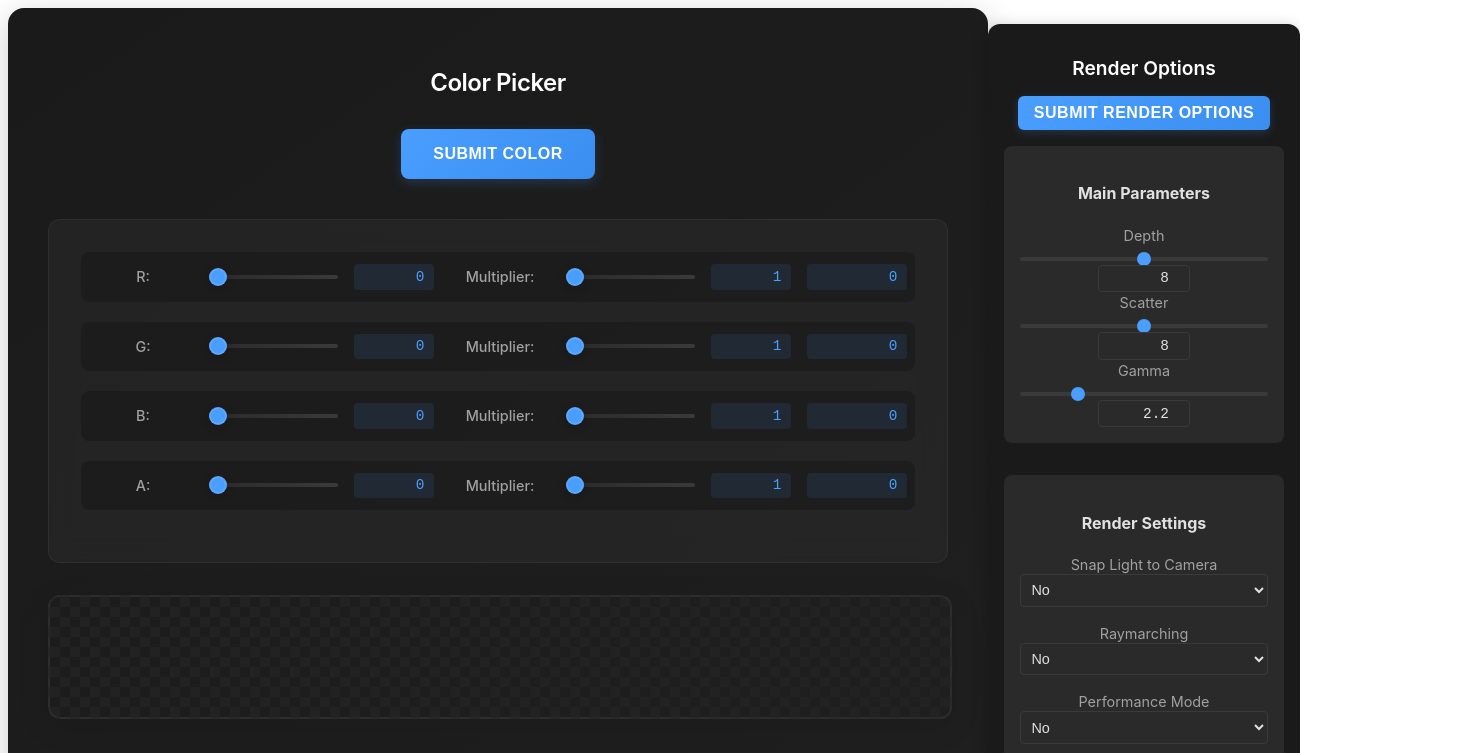
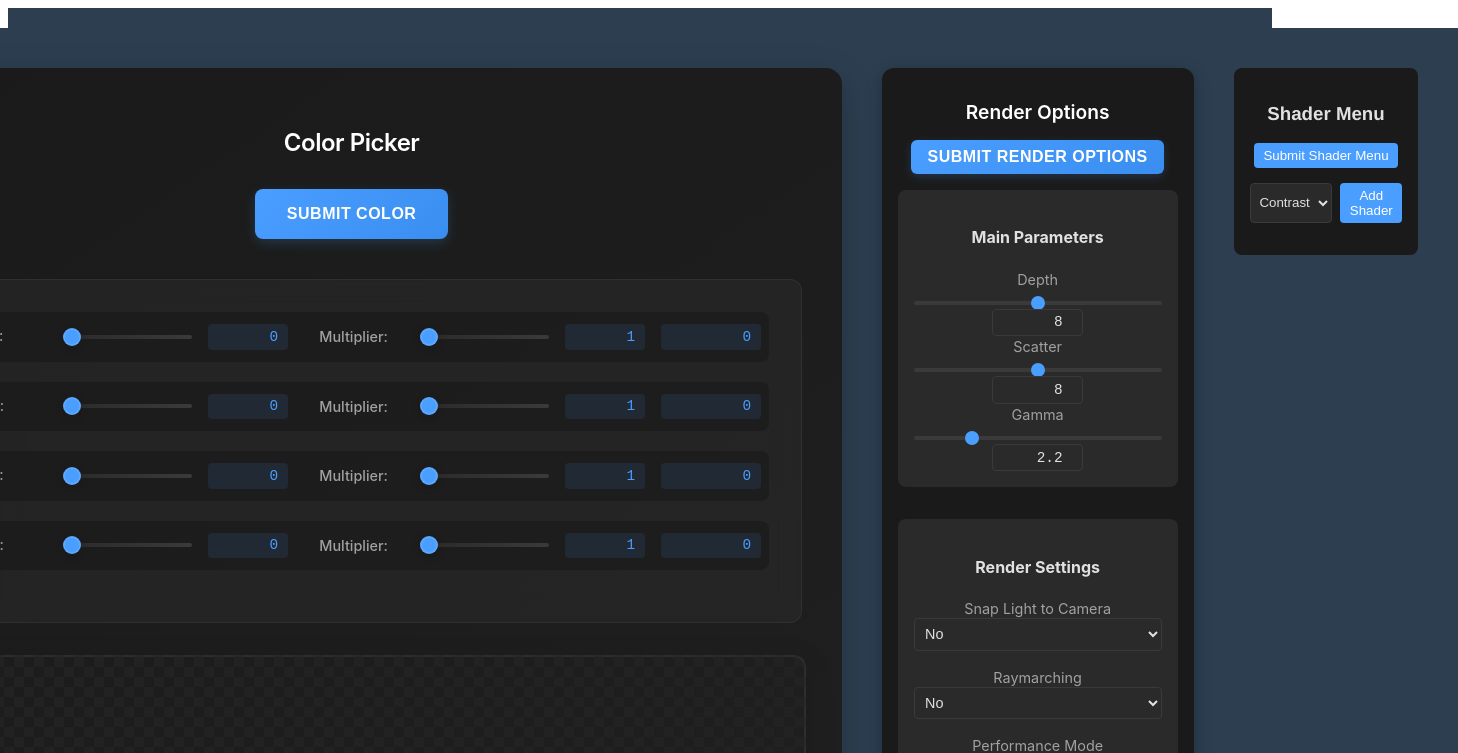
Before and after one commit to DarkBenky/go-draw-frontend, a Vue app: page / in a window 1280 px wide. Shown: the top 753 px of the page, 1458 px wide, since content can reach past the window. Built offline with nearby package versions, Linux system fonts and the light colour scheme.

Commit message:
Add ShaderMenu component and update App layout; enhance styling and error handling in RenderOptions

```diff
--- a/src/App.vue
+++ b/src/App.vue
@@ -1,7 +1,14 @@
 <template>
   <div id="app">
-    <ColorPicker />
-    <RenderOptions />
+    <div class="element">
+      <ColorPicker />
+    </div>
+    <div class="element">
+      <RenderOptions />
+    </div>
+    <div class="element">
+      <ShaderMenu />
+    </div>
   </div>
 </template>
 
@@ -9,12 +16,14 @@
 // import HelloWorld from './components/HelloWorld.vue'
 import ColorPicker from './components/ColorPicker.vue';
 import RenderOptions from './components/RenderOptions.vue';
+import ShaderMenu from './components/ShaderMenu.vue';
 
 export default {
   name: 'App',
   components: {
     ColorPicker,
-    RenderOptions
+    RenderOptions,
+    ShaderMenu
   }
 }
 </script>
@@ -27,7 +36,16 @@ export default {
   -moz-osx-font-smoothing: grayscale;
   text-align: center;
   color: #2c3e50;
- margin: 0;
- padding: 0;
+  flex-direction: row;
+  justify-content: center;
+  align-items: flex-start;
+ margin: 0px;
+ padding: 20px;
+ background: #2c3e50;
+}
+
+.element {
+  margin: 10px;
+  padding: 10px;
 }
 </style>
--- a/src/components/RenderOptions.vue
+++ b/src/components/RenderOptions.vue
@@ -118,6 +118,9 @@ export default {
                 .then(response => {
                     console.log(response.data)
                 })
+                .catch(error => {
+                    console.error(error)
+                })
         }
     }
 }
@@ -131,7 +134,6 @@ export default {
   color: #e1e1e1;
   padding: 1rem;
   max-width: 900px;
-  margin: 1rem auto;
   box-shadow: 0 4px 16px rgba(0, 0, 0, 0.25);
   font-family: 'Inter', system-ui, -apple-system, sans-serif;
 }
--- /dev/null
+++ b/src/components/ShaderMenu.vue
@@ -0,0 +1,312 @@
+<template>
+    <div class="shader-menu">
+        <h3>Shader Menu</h3>
+
+        <!-- Submit Button -->
+        <button @click="SubmitShaderMenu" class="btn">Submit Shader Menu</button>
+
+        <!-- Add Shader Dropdown -->
+        <div class="add-shader">
+            <select v-model="selectedType">
+                <option v-for="(_, type) in shaderTypes" :key="type" :value="type">
+                    {{ type.charAt(0).toUpperCase() + type.slice(1) }}
+                </option>
+            </select>
+            <button @click="addShader">Add Shader</button>
+        </div>
+
+        <!-- Shader List -->
+        <ul class="shader-list">
+            <li v-for="(shader, index) in shaders" :key="shader.id"
+                :class="{ selected: selectedShader?.id === shader.id }" @click="selectShader(shader)">
+                <div class="shader-item">
+                    <span class="shader-name">{{ shader.type }} #{{ shader.id }}</span>
+                    <div class="shader-controls">
+                        <button @click.stop="moveShaderUp(index)" :disabled="index === 0">
+                            ↑
+                        </button>
+                        <button @click.stop="moveShaderDown(index)" :disabled="index === shaders.length - 1">
+                            ↓
+                        </button>
+                        <button @click.stop="deleteShader(index)">×</button>
+                    </div>
+                </div>
+            </li>
+        </ul>
+
+        <!-- Edit Panel -->
+        <div v-if="selectedShader" class="shader-edit-panel">
+            <h4>Edit {{ selectedShader.type }}</h4>
+
+            <!-- Common Controls -->
+            <div class="control-group">
+                <label>Amount:</label>
+                <input type="range" v-model.number="selectedShader.amount" min="0" max="1" step="0.1" />
+                <span>{{ selectedShader.amount.toFixed(2) }}</span>
+            </div>
+
+            <div class="control-group">
+                <label>Multipass:</label>
+                <input type="number" v-model.number="selectedShader.multipass" min="1" max="10" />
+            </div>
+
+            <!-- Type Specific Controls -->
+            <template v-if="selectedShader.type === 'contrast'">
+                <div class="control-group">
+                    <label>Contrast:</label>
+                    <input type="range" v-model.number="selectedShader.Contrast" min="0" max="2" step="0.1" />
+                    <span>{{ selectedShader.Contrast.toFixed(2) }}</span>
+                </div>
+            </template>
+
+            <template v-if="selectedShader.type === 'tint'">
+                <div class="control-group">
+                    <label>Tint Color:</label>
+                    <input type="color" :value="rgbToHex(selectedShader.TintColor)" @input="updateTintColor($event)" />
+                </div>
+                <div class="control-group">
+                    <label>Tint Strength:</label>
+                    <input type="range" v-model.number="selectedShader.TintStrength" min="0" max="1" step="0.1" />
+                    <span>{{ selectedShader.TintStrength.toFixed(2) }}</span>
+                </div>
+            </template>
+
+            <template v-if="selectedShader.type === 'bloom'">
+                <div class="control-group">
+                    <label>Threshold:</label>
+                    <input type="range" v-model.number="selectedShader.BloomThreshold" min="0" max="1" step="0.01" />
+                    <span>{{ selectedShader.BloomThreshold.toFixed(2) }}</span>
+                </div>
+                <div class="control-group">
+                    <label>Intensity:</label>
+                    <input type="range" v-model.number="selectedShader.BloomIntensity" min="0" max="2" step="0.1" />
+                    <span>{{ selectedShader.BloomIntensity.toFixed(2) }}</span>
+                </div>
+            </template>
+
+            <template v-if="selectedShader.type === 'sharpen'">
+                <div class="control-group">
+                    <label>Sharpness:</label>
+                    <input type="range" v-model.number="selectedShader.Sharpness" min="0" max="2" step="0.1" />
+                    <span>{{ selectedShader.Sharpness.toFixed(2) }}</span>
+                </div>
+            </template>
+        </div>
+    </div>
+</template>
+
+<script>
+import axios from "axios";
+import { inject } from "vue";
+
+export default {
+    name: "ShaderMenu",
+    data() {
+        return {
+            shaderTypes: {
+                contrast: {
+                    Contrast: 1.0,
+                    amount: 0.1,
+                    multipass: 1,
+                },
+                tint: {
+                    TintColor: [1.0, 1.0, 1.0],
+                    TintStrength: 0.1,
+                    amount: 0.1,
+                    multipass: 1,
+                },
+                bloom: {
+                    BloomThreshold: 0.05,
+                    BloomIntensity: 1.1,
+                    amount: 0.1,
+                    multipass: 3,
+                },
+                sharpen: {
+                    Sharpness: 1.0,
+                    amount: 0.1,
+                    multipass: 1,
+                },
+            },
+            selectedType: "contrast",
+            shaders: [],
+            selectedShader: null,
+            nextId: 1,
+        };
+    },
+
+    setup() {
+        const apiAddress = inject("apiAddress");
+        return { apiAddress };
+    },
+
+    methods: {
+        addShader() {
+            const newShader = {
+                id: this.nextId++,
+                type: this.selectedType,
+                ...JSON.parse(JSON.stringify(this.shaderTypes[this.selectedType])),
+            };
+            this.shaders.push(newShader);
+            this.selectShader(newShader);
+        },
+        selectShader(shader) {
+            this.selectedShader = shader;
+        },
+        moveShaderUp(index) {
+            if (index > 0) {
+                this.shaders.splice(index - 1, 0, this.shaders.splice(index, 1)[0]);
+            }
+        },
+        moveShaderDown(index) {
+            if (index < this.shaders.length - 1) {
+                this.shaders.splice(index + 1, 0, this.shaders.splice(index, 1)[0]);
+            }
+        },
+        deleteShader(index) {
+            if (this.selectedShader === this.shaders[index]) {
+                this.selectedShader = null;
+            }
+            this.shaders.splice(index, 1);
+        },
+        rgbToHex(rgb) {
+            return (
+                "#" +
+                rgb
+                    .map((x) =>
+                        Math.round(x * 255)
+                            .toString(16)
+                            .padStart(2, "0")
+                    )
+                    .join("")
+            );
+        },
+        updateTintColor(event) {
+            const hex = event.target.value;
+            const r = parseInt(hex.slice(1, 3), 16) / 255;
+            const g = parseInt(hex.slice(3, 5), 16) / 255;
+            const b = parseInt(hex.slice(5, 7), 16) / 255;
+            this.selectedShader.TintColor = [r, g, b];
+        },
+        SubmitShaderMenu() {
+            console.log("Submitting shader menu...");
+            const shaderMenu = this.shaders.map((shader) => {
+                const { type, ...params } = shader;
+                // remove id from params
+                delete params.id;
+                return { type, params };
+            });
+            console.log(shaderMenu);
+            axios
+                .post(`${this.apiAddress}/shader-menu`, shaderMenu)
+                .then((response) => {
+                    console.log(response.data);
+                })
+                .catch((error) => {
+                    console.error(error);
+                });
+        },
+    },
+};
+</script>
+
+<style scoped>
+.shader-menu {
+    background: #1a1a1a;
+    padding: 1rem;
+    border-radius: 8px;
+    color: #e1e1e1;
+}
+
+.add-shader {
+    display: flex;
+    gap: 0.5rem;
+    margin-bottom: 1rem;
+}
+
+.shader-list {
+    list-style: none;
+    padding: 0;
+    margin: 1rem 0;
+}
+
+.shader-item {
+    display: flex;
+    justify-content: space-between;
+    align-items: center;
+    background: #2a2a2a;
+    padding: 0.5rem;
+    margin-bottom: 0.5rem;
+    border-radius: 4px;
+    transition: background-color 0.2s;
+}
+
+.shader-item:hover {
+    background: #333;
+}
+
+.shader-item.selected {
+    background: #4a9eff;
+}
+
+.shader-controls {
+    display: flex;
+    gap: 0.25rem;
+}
+
+.control-group {
+    display: grid;
+    grid-template-columns: 100px 1fr auto;
+    gap: 0.5rem;
+    align-items: center;
+    margin-bottom: 0.5rem;
+}
+
+.btn {
+    background: #4a9eff;
+    border: none;
+    padding: 0.3rem 0.6rem;
+    border-radius: 4px;
+    color: white;
+    cursor: pointer;
+    margin-bottom: 15px;
+}
+
+button {
+    background: #4a9eff;
+    border: none;
+    padding: 0.3rem 0.6rem;
+    border-radius: 4px;
+    color: white;
+    cursor: pointer;
+}
+
+button:disabled {
+    opacity: 0.5;
+    cursor: not-allowed;
+}
+
+select,
+input[type="number"] {
+    background: #2a2a2a;
+    border: 1px solid #3a3a3a;
+    padding: 0.3rem;
+    color: #e1e1e1;
+    border-radius: 4px;
+}
+
+input[type="range"] {
+    width: 100%;
+}
+
+.shader-edit-panel {
+    background: #2a2a2a;
+    padding: 1rem;
+    margin-top: 1rem;
+    border-radius: 4px;
+}
+
+h4 {
+    margin: 0 0 1rem 0;
+    color: #4a9eff;
+}
+</style>
```
